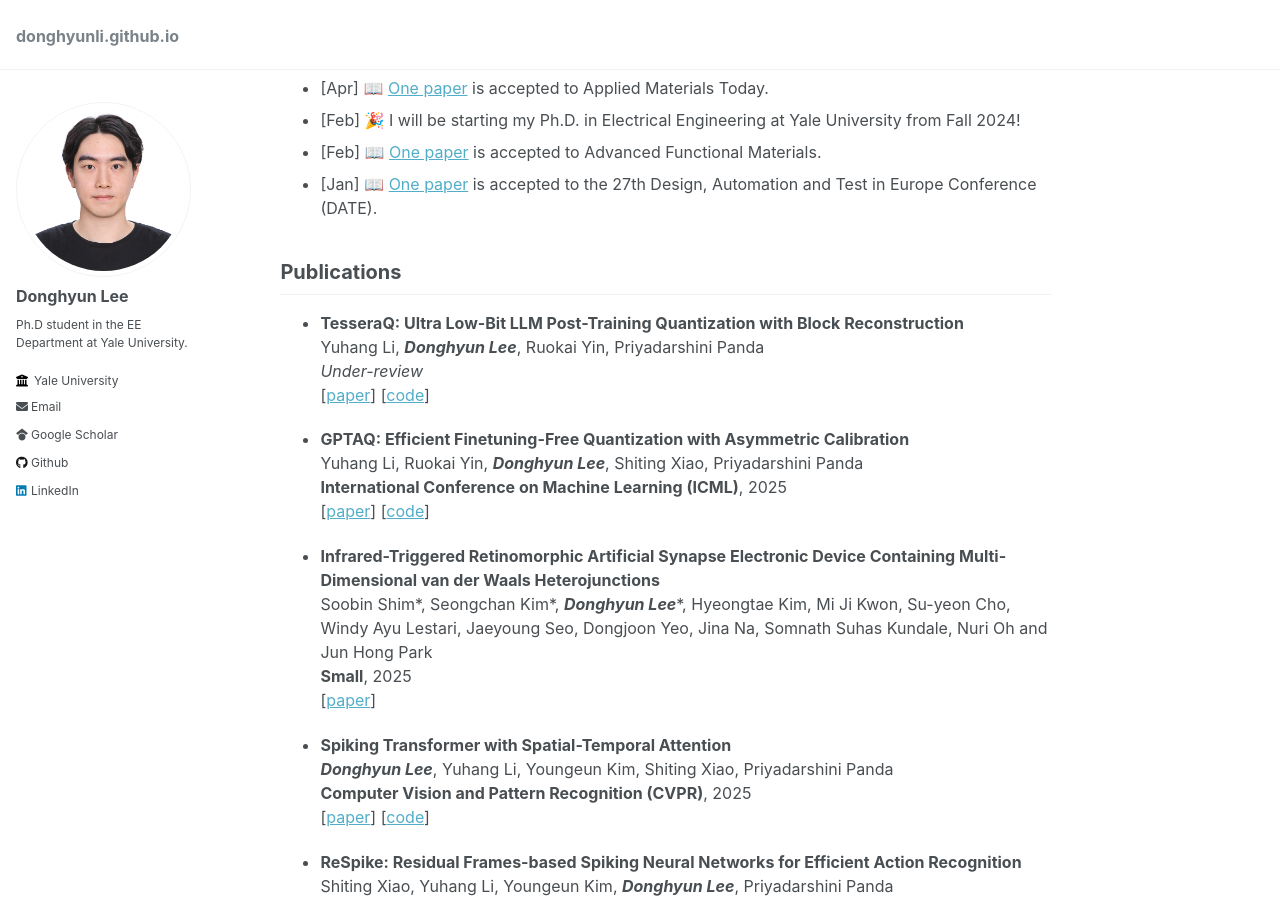
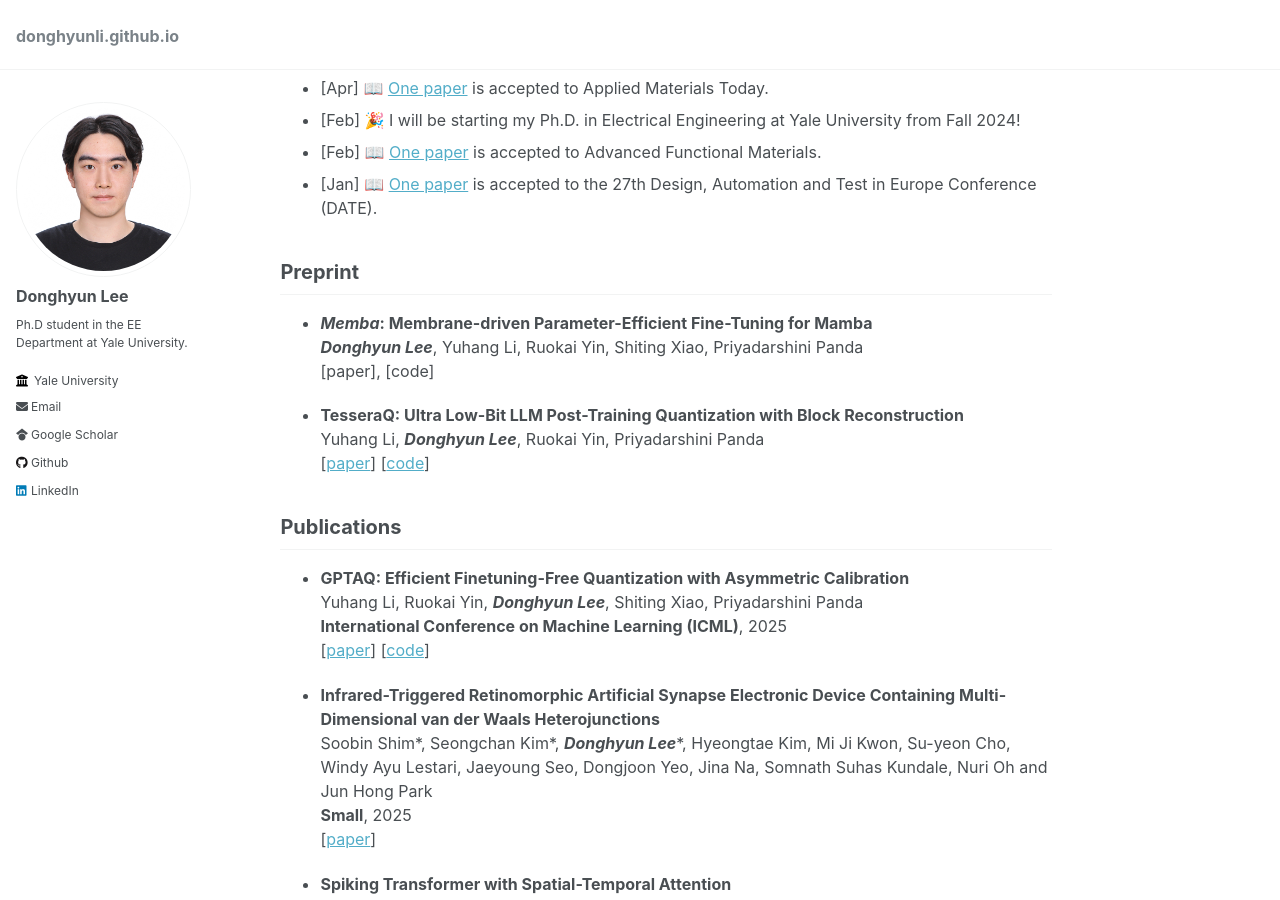
Before and after one commit to donghyunli/donghyunli.github.io, a Jekyll site: the page built from _pages/about.md, in a window 1280 px wide and 900 px high, scrolled down 614 px. Built offline with Jekyll 4.4.1, drawn with Linux system fonts in a browser that asks for light colours.

Commit message:
paper update

```diff
--- a/_pages/about.md
+++ b/_pages/about.md
@@ -29,12 +29,16 @@ I received B.E. degree in Mechanical Engineering Department at Yonsei University
 - [Feb] 📖 [One paper](https://onlinelibrary.wiley.com/doi/full/10.1002/adfm.202311994) is accepted to Advanced Functional Materials.
 - [Jan] 📖 [One paper](https://arxiv.org/pdf/2401.08001) is accepted to the 27th Design, Automation and Test in Europe Conference (DATE).
 
+## Preprint
+- ***Memba*: Membrane-driven Parameter-Efficient Fine-Tuning for Mamba**\\
+***Donghyun Lee***, Yuhang Li, Ruokai Yin, Shiting Xiao, Priyadarshini Panda\\
+[paper], [code]
+
+- **TesseraQ: Ultra Low-Bit LLM Post-Training Quantization with Block Reconstruction**\\
+Yuhang Li, ***Donghyun Lee***, Ruokai Yin, Priyadarshini Panda\\
+[[paper](https://arxiv.org/pdf/2410.19103)] [[code](https://github.com/Intelligent-Computing-Lab-Yale/TesseraQ)]
 
 ## Publications
-- **TesseraQ: Ultra Low-Bit LLM Post-Training Quantization with Block Reconstruction**\\
-Yuhang Li, ***Donghyun Lee***, Ruokai Yin, Priyadarshini Panda\\
-*Under-review*\\
-[[paper](https://arxiv.org/pdf/2410.19103)] [[code](https://github.com/Intelligent-Computing-Lab-Yale/TesseraQ)]
 
 - **GPTAQ: Efficient Finetuning-Free Quantization with Asymmetric Calibration**\\
 Yuhang Li, Ruokai Yin, ***Donghyun Lee***, Shiting Xiao, Priyadarshini Panda\\
```
